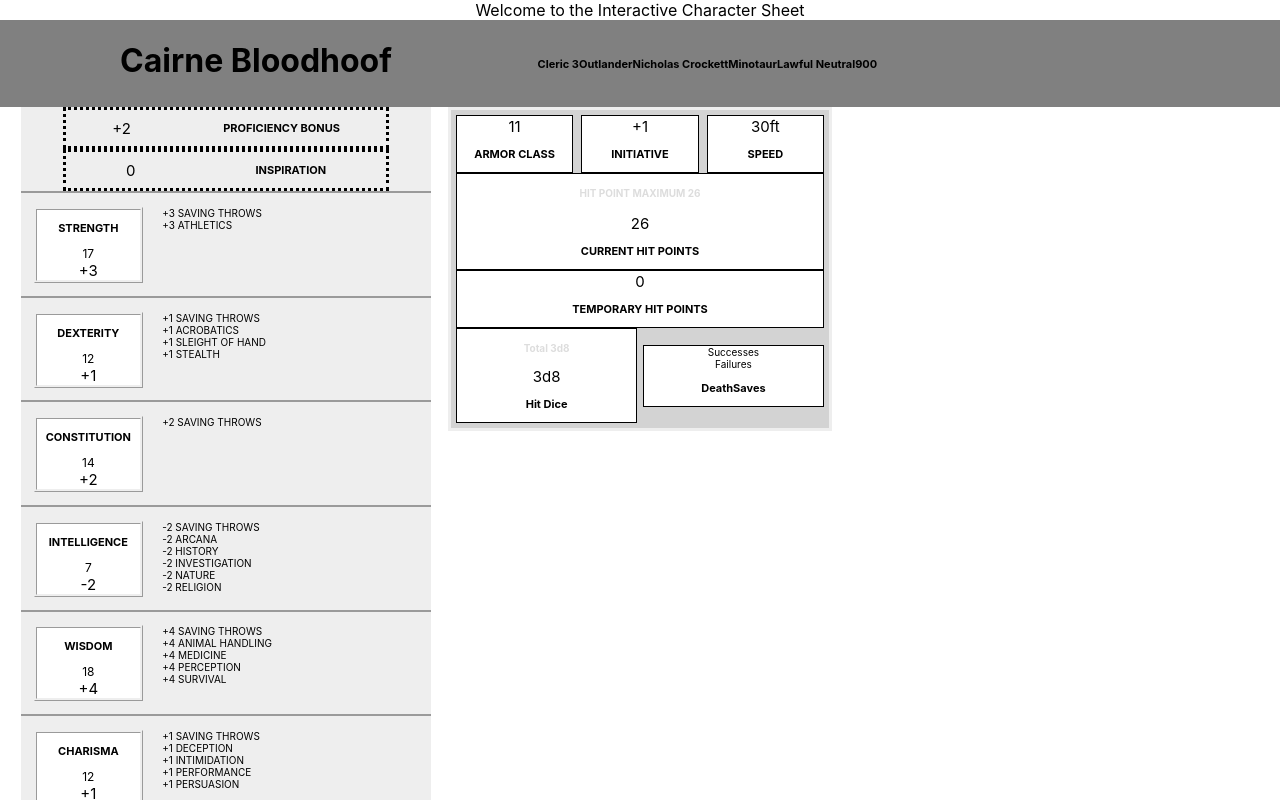
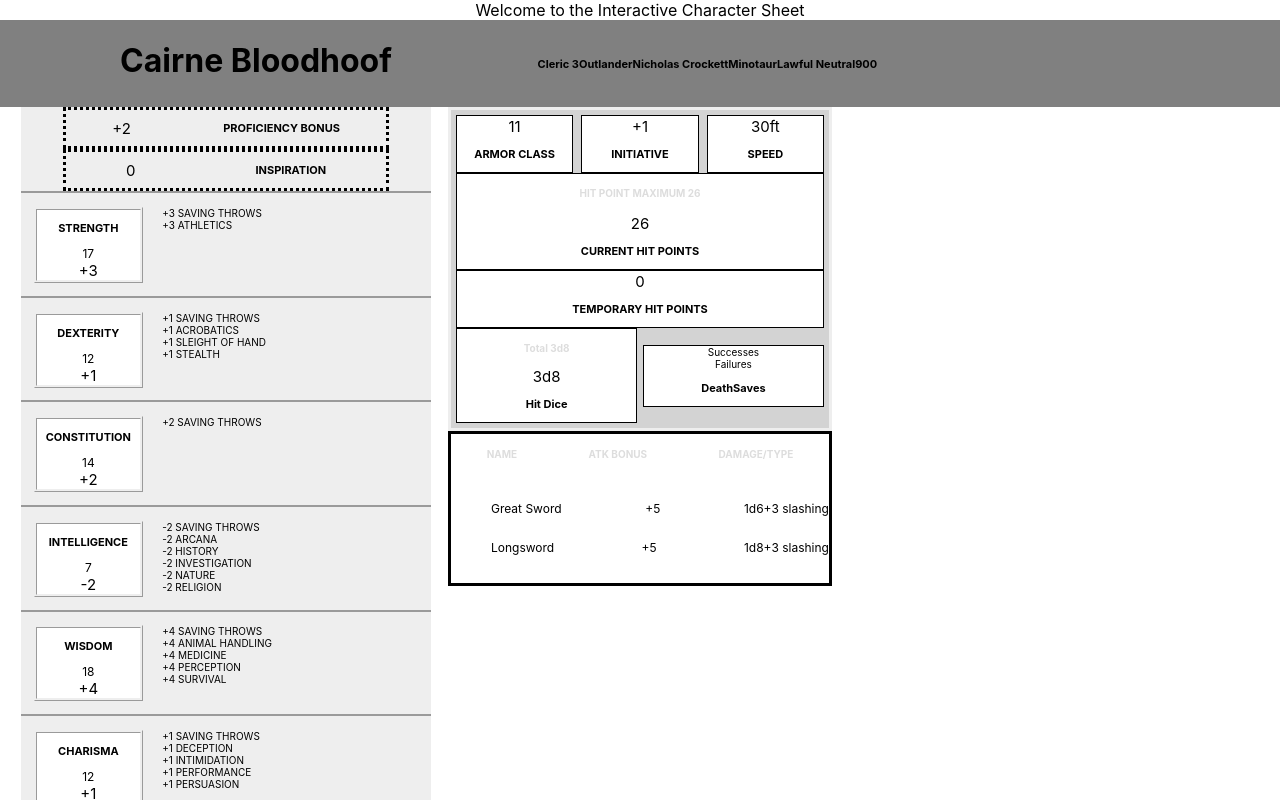
Before and after one commit to nicholasccrockett/interactive-character-sheet, a React (Create React App) app: page / in a window 1280 px wide. Shown: the top 800 px of the page. Built offline with nearby package versions, Linux system fonts and the light colour scheme.

Commit message:
Added weapon attack option box, modified main app to decrease duplicated data.

```diff
--- a/src/App.css
+++ b/src/App.css
@@ -150,6 +150,16 @@ h4 {
   color: #DDDDDD;
 }
 
+.AttackAndSpellcasting {
+border-style: solid;
+}
+
+.boxHeader {
+  display: flex;
+  flex-direction: row;
+  justify-content: space-around;
+}
+
 p3 {
   font-size: 10px;
 }
--- a/src/App.js
+++ b/src/App.js
@@ -1,17 +1,19 @@
 import React from 'react';
-import logo from './logo.svg';
 import './App.css';
+import './PH.json';
+import WeaponsList from './components/WeaponsList.js';
 
 class App extends React.Component {
   constructor(props) {
     super(props);
+    this.handbook = require("./PH.json");
     this.data = require("./Characters.json");
     this.selected = this.data.Characters[0];
     //set state value based off of incoming character. Assumes the use of the first character.
     this.state = {
       sel:0,
+      character : this.selected,
       profMod : this.calcProf(this.selected.pcLevel, this.selected.scLevel),
-      inspiration : this.selected.inspiration,
       str: this.selected.baseStats.STR + this.selected.baseStatModifiers.STR,
       dex : this.selected.baseStats.DEX + this.selected.baseStatModifiers.DEX,
       con : this.selected.baseStats.CON + this.selected.baseStatModifiers.CON,
@@ -24,14 +26,23 @@ class App extends React.Component {
       intMod : this.getMod(this.selected.baseStats.INT + this.selected.baseStatModifiers.INT),
       wisMod : this.getMod(this.selected.baseStats.WIS + this.selected.baseStatModifiers.WIS),
       chaMod : this.getMod(this.selected.baseStats.CHA + this.selected.baseStatModifiers.CHA),
-      HPMax : this.selected.HPMax,
-      currentHP : this.selected.currentHP,
-      tempHP : this.selected.tempHP,
-      hitDice : this.selected.hitDice,
-      proficiencies : this.selected.otherProficiencies,
-      languages : this.selected.languages
+      stats : {
+        profMod : this.calcProf(this.selected.pcLevel, this.selected.scLevel),
+        str: this.selected.baseStats.STR + this.selected.baseStatModifiers.STR,
+        dex : this.selected.baseStats.DEX + this.selected.baseStatModifiers.DEX,
+        con : this.selected.baseStats.CON + this.selected.baseStatModifiers.CON,
+        wis : this.selected.baseStats.WIS + this.selected.baseStatModifiers.WIS,
+        int : this.selected.baseStats.INT + this.selected.baseStatModifiers.INT,
+        cha : this.selected.baseStats.CHA + this.selected.baseStatModifiers.CHA,
+        strMod : this.getMod(this.selected.baseStats.STR + this.selected.baseStatModifiers.STR),
+        dexMod : this.getMod(this.selected.baseStats.DEX + this.selected.baseStatModifiers.DEX),
+        conMod : this.getMod(this.selected.baseStats.CON + this.selected.baseStatModifiers.CON),
+        intMod : this.getMod(this.selected.baseStats.INT + this.selected.baseStatModifiers.INT),
+        wisMod : this.getMod(this.selected.baseStats.WIS + this.selected.baseStatModifiers.WIS),
+        chaMod : this.getMod(this.selected.baseStats.CHA + this.selected.baseStatModifiers.CHA),
+      }
     };
-    console.log(this.selected);
+    console.log(this.state.character);
   }
 
   //calculates overall level and return the correct proficiency modifier.
@@ -50,17 +61,17 @@ class App extends React.Component {
 
   // displays the class info. Only displays one class if there is only only class.(App only supports 2 classes currently.
   classes () {
-    if (this.selected.scLevel != 0) {
+    if (this.state.character.scLevel !== 0) {
       return (
         <div>
-          <h3>{this.selected.class} {this.selected.pcLevel}</h3>
-          <h3>{this.selected.sClass} {this.selected.scLevel}</h3>
+          <h3>{this.state.character.class} {this.state.character.pcLevel}</h3>
+          <h3>{this.state.character.sClass} {this.state.character.scLevel}</h3>
         </div>
       )
     } else {
       return (
         <div>
-          <h3>{this.selected.class} {this.selected.pcLevel}</h3>
+          <h3>{this.state.character.class} {this.state.character.pcLevel}</h3>
         </div>
       )
     }
@@ -116,7 +127,7 @@ class App extends React.Component {
           <h3>PROFICIENCY BONUS</h3>
         </div>
         <div className="statBlock1">
-          <p1>{this.state.inspiration}</p1>
+          <p1>{this.state.character.inspiration}</p1>
           <h3>INSPIRATION</h3>
         </div>
         <div className="statBlock2">
@@ -126,8 +137,8 @@ class App extends React.Component {
             <p1 className="modifier">{this.modStr(this.state.strMod)}</p1>
           </div>
           <div className="skillNums">
-            <p3>{this.modStr(this.state.strMod + (this.selected.proficiencies.STR * this.state.profMod))} SAVING THROWS</p3>
-            <p3>{this.modStr(this.state.strMod + (this.selected.skills.athletics * this.state.profMod))} ATHLETICS</p3>
+            <p3>{this.modStr(this.state.strMod + (this.state.character.proficiencies.STR * this.state.profMod))} SAVING THROWS</p3>
+            <p3>{this.modStr(this.state.strMod + (this.state.character.skills.athletics * this.state.profMod))} ATHLETICS</p3>
           </div>
         </div>
         <div className="statBlock2">
@@ -137,10 +148,10 @@ class App extends React.Component {
             <p1 className="modifier">{this.modStr(this.state.dexMod)}</p1>
           </div>
           <div className="skillNums">
-            <p3>{this.modStr(this.state.dexMod + (this.selected.proficiencies.DEX * this.state.profMod))} SAVING THROWS</p3>
-            <p3>{this.modStr(this.state.dexMod + (this.selected.skills.acrobatics * this.state.profMod))} ACROBATICS</p3>
-            <p3>{this.modStr(this.state.dexMod + (this.selected.skills.sleight * this.state.profMod))} SLEIGHT OF HAND</p3>
-            <p3>{this.modStr(this.state.dexMod + (this.selected.skills.stealth * this.state.profMod))} STEALTH</p3>
+            <p3>{this.modStr(this.state.dexMod + (this.state.character.proficiencies.DEX * this.state.profMod))} SAVING THROWS</p3>
+            <p3>{this.modStr(this.state.dexMod + (this.state.character.skills.acrobatics * this.state.profMod))} ACROBATICS</p3>
+            <p3>{this.modStr(this.state.dexMod + (this.state.character.skills.sleight * this.state.profMod))} SLEIGHT OF HAND</p3>
+            <p3>{this.modStr(this.state.dexMod + (this.state.character.skills.stealth * this.state.profMod))} STEALTH</p3>
           </div>
         </div>
         <div className="statBlock2">
@@ -150,7 +161,7 @@ class App extends React.Component {
             <p1 className="modifier">{this.modStr(this.state.conMod)}</p1>
           </div>
           <div className="skillNums">
-            <p3>{this.modStr(this.state.conMod + (this.selected.proficiencies.CON * this.state.profMod))} SAVING THROWS</p3>
+            <p3>{this.modStr(this.state.conMod + (this.state.character.proficiencies.CON * this.state.profMod))} SAVING THROWS</p3>
           </div>
         </div>
         <div className="statBlock2">
@@ -160,12 +171,12 @@ class App extends React.Component {
             <p1 className="modifier">{this.modStr(this.state.intMod)}</p1>
           </div>
           <div className="skillNums">
-            <p3>{this.modStr(this.state.intMod + (this.selected.proficiencies.INT * this.state.profMod))} SAVING THROWS</p3>
-            <p3>{this.modStr(this.state.intMod + (this.selected.skills.arcana * this.state.profMod))} ARCANA</p3>
-            <p3>{this.modStr(this.state.intMod + (this.selected.skills.history * this.state.profMod))} HISTORY</p3>
-            <p3>{this.modStr(this.state.intMod + (this.selected.skills.investigation * this.state.profMod))} INVESTIGATION</p3>
-            <p3>{this.modStr(this.state.intMod + (this.selected.skills.nature * this.state.profMod))} NATURE</p3>
-            <p3>{this.modStr(this.state.intMod + (this.selected.skills.religion * this.state.profMod))} RELIGION</p3>
+            <p3>{this.modStr(this.state.intMod + (this.state.character.proficiencies.INT * this.state.profMod))} SAVING THROWS</p3>
+            <p3>{this.modStr(this.state.intMod + (this.state.character.skills.arcana * this.state.profMod))} ARCANA</p3>
+            <p3>{this.modStr(this.state.intMod + (this.state.character.skills.history * this.state.profMod))} HISTORY</p3>
+            <p3>{this.modStr(this.state.intMod + (this.state.character.skills.investigation * this.state.profMod))} INVESTIGATION</p3>
+            <p3>{this.modStr(this.state.intMod + (this.state.character.skills.nature * this.state.profMod))} NATURE</p3>
+            <p3>{this.modStr(this.state.intMod + (this.state.character.skills.religion * this.state.profMod))} RELIGION</p3>
           </div>
         </div>
         <div className="statBlock2">
@@ -175,11 +186,11 @@ class App extends React.Component {
             <p1 className="modifier">{this.modStr(this.state.wisMod)}</p1>
           </div>
           <div className="skillNums">
-            <p3>{this.modStr(this.state.wisMod + (this.selected.proficiencies.WIS * this.state.profMod))} SAVING THROWS</p3>
-            <p3>{this.modStr(this.state.wisMod + (this.selected.skills.animalHandling * this.state.profMod))} ANIMAL HANDLING</p3>
-            <p3>{this.modStr(this.state.wisMod + (this.selected.skills.insight * this.state.profMod))} MEDICINE</p3>
-            <p3>{this.modStr(this.state.wisMod + (this.selected.skills.perception * this.state.profMod))} PERCEPTION</p3>
-            <p3>{this.modStr(this.state.wisMod + (this.selected.skills.survival * this.state.profMod))} SURVIVAL</p3>
+            <p3>{this.modStr(this.state.wisMod + (this.state.character.proficiencies.WIS * this.state.profMod))} SAVING THROWS</p3>
+            <p3>{this.modStr(this.state.wisMod + (this.state.character.skills.animalHandling * this.state.profMod))} ANIMAL HANDLING</p3>
+            <p3>{this.modStr(this.state.wisMod + (this.state.character.skills.insight * this.state.profMod))} MEDICINE</p3>
+            <p3>{this.modStr(this.state.wisMod + (this.state.character.skills.perception * this.state.profMod))} PERCEPTION</p3>
+            <p3>{this.modStr(this.state.wisMod + (this.state.character.skills.survival * this.state.profMod))} SURVIVAL</p3>
           </div>
         </div>
         <div className="statBlock2">
@@ -189,11 +200,11 @@ class App extends React.Component {
             <p1 className="modifier">{this.modStr(this.state.chaMod)}</p1>
           </div>
           <div className="skillNums">
-            <p3>{this.modStr(this.state.chaMod + (this.selected.proficiencies.CHA * this.state.profMod))} SAVING THROWS</p3>
-            <p3>{this.modStr(this.state.chaMod + (this.selected.skills.deception * this.state.profMod))} DECEPTION</p3>
-            <p3>{this.modStr(this.state.chaMod + (this.selected.skills.intimidation * this.state.profMod))} INTIMIDATION</p3>
-            <p3>{this.modStr(this.state.chaMod + (this.selected.skills.performance * this.state.profMod))} PERFORMANCE</p3>
-            <p3>{this.modStr(this.state.chaMod + (this.selected.skills.persuasion * this.state.profMod))} PERSUASION</p3>
+            <p3>{this.modStr(this.state.chaMod + (this.state.character.proficiencies.CHA * this.state.profMod))} SAVING THROWS</p3>
+            <p3>{this.modStr(this.state.chaMod + (this.state.character.skills.deception * this.state.profMod))} DECEPTION</p3>
+            <p3>{this.modStr(this.state.chaMod + (this.state.character.skills.intimidation * this.state.profMod))} INTIMIDATION</p3>
+            <p3>{this.modStr(this.state.chaMod + (this.state.character.skills.performance * this.state.profMod))} PERFORMANCE</p3>
+            <p3>{this.modStr(this.state.chaMod + (this.state.character.skills.persuasion * this.state.profMod))} PERSUASION</p3>
           </div>
         </div>
         <div className="statBlock1">
@@ -206,18 +217,18 @@ class App extends React.Component {
 
   totalHitDie(){
     let hd = "";
-    for(let i = 0; i<this.state.hitDice.length; i++){
-      hd += this.state.hitDice[i].total + this.state.hitDice[i].dice;
+    for(let i = 0; i<this.state.character.hitDice.length; i++){
+      hd += this.state.character.hitDice[i].total + this.state.character.hitDice[i].dice;
     }
     return hd;
   }
 
   hitDieCalc(){
     let hd = "";
-    for(let i = 0; i<this.state.hitDice.length; i++){
-      let k = this.state.hitDice[i].total; //- this.state.hitDice[i].used;
-      k -=this.state.hitDice[i].used;
-      hd+=k + this.state.hitDice[i].dice;
+    for(let i = 0; i<this.state.character.hitDice.length; i++){
+      let k = this.state.character.hitDice[i].total; //- this.state.character.hitDice[i].used;
+      k -=this.state.character.hitDice[i].used;
+      hd+=k + this.state.character.hitDice[i].dice;
     }
     return hd;
   }
@@ -235,17 +246,17 @@ class App extends React.Component {
             <h3>INITIATIVE</h3>
           </div>
           <div className="statBox">
-            <p1>{this.selected.speed}</p1>
+            <p1>{this.state.character.speed}</p1>
             <h3>SPEED</h3>
           </div>
         </div>
         <div className="statBoxWide">
-          <h4>HIT POINT MAXIMUM {this.state.HPMax}</h4>
-          <p1>{this.state.currentHP}</p1>
+          <h4>HIT POINT MAXIMUM {this.state.character.HPMax}</h4>
+          <p1>{this.state.character.currentHP}</p1>
           <h3>CURRENT HIT POINTS</h3>
         </div>
         <div className="statBoxWide">
-          <p1>{this.state.tempHP}</p1>
+          <p1>{this.state.character.tempHP}</p1>
           <h3>TEMPORARY HIT POINTS</h3>
         </div>
         <div className="statFooter">
@@ -264,6 +275,23 @@ class App extends React.Component {
     )
   }
 
+  weaponItem(props){
+    const val = props.val;
+    return <li>{props.val}</li>
+  }
+
+  weaponList(eqArr){;
+    const listItem = eqArr.map((eqArr) =>
+      {this.weaponItem(eqArr.toString(), eqArr)}
+    );
+
+    return (
+      <ul>
+        {listItem}
+      </ul>
+    );
+  }
+
   calcSaves(){
 
   }
@@ -276,28 +304,32 @@ class App extends React.Component {
         </div>
         <div className="Meta">
           <div className="charName">
-            <h1>{this.selected.charName}</h1>
+            <h1>{this.state.character.charName}</h1>
           </div>
           <div className="otherMeta">
             {this.classes()}
-            <h3>{this.selected.background}</h3>
-            <h3>{this.selected.playerName}</h3>
-            <h3>{this.selected.race}</h3>
-            <h3>{this.selected.alignment}</h3>
-            <h3>{this.selected.experiencePoints}</h3>
+            <h3>{this.state.character.background}</h3>
+            <h3>{this.state.character.playerName}</h3>
+            <h3>{this.state.character.race}</h3>
+            <h3>{this.state.character.alignment}</h3>
+            <h3>{this.state.character.experiencePoints}</h3>
           </div>
         </div>
         <div className="page1">
           <div className="col1">
             {this.stats()}
             <div className="otherProficiencies">
-              {this.state.proficiencies}
-              {this.state.languages}
+              {this.state.character.otherProficiencies}
+              {this.state.character.languages}
               <h3>OTHER PROFICIENCIES & LANGUAGES</h3>
             </div>
           </div>
           <div className="col2">
             {this.status()}
+            <div className="AttackAndSpellcasting">
+              <div className="boxHeader"><h4>NAME</h4><h4>ATK BONUS</h4><h4>DAMAGE/TYPE</h4></div>
+              <WeaponsList equipment={this.state.character.equipment} stats={this.state.stats} modStr={this.modStr}/>
+            </div>
           </div>
           <div className="col3">
 
--- a/src/Characters.json
+++ b/src/Characters.json
@@ -14,10 +14,9 @@
       "flaws": "",
       "race": "Minotaur",
       "alignment": "Lawful Neutral",
-      "otherProficiencies": "List",
+      "otherProficiencies": "None, ",
       "featuresAndTraits": "",
       "languages": "Common, Minotaur and Orcish",
-      "equipment": "",
       "experiencePoints": 900,
       "inspiration": 0,
       "baseStats": {
@@ -84,7 +83,31 @@
       "saves": {
         "successes": 0,
         "fails": 0
-      }
+      },
+      "equipment": [
+        {
+          "name": "Great Sword",
+          "type": "weapon",
+          "category": "martial",
+          "damageDie": "d6",
+          "damageDieNum": 1,
+          "damageType": "slashing"
+        },
+        {
+          "name": "Longsword",
+          "type": "weapon",
+          "category": "martial",
+          "damageDie": "d8",
+          "twoHandedDamageDie": "d12",
+          "damageDieNum": 1,
+          "damageType": "slashing"
+        },
+        {
+          "name": "rope",
+          "type": "utility",
+          "length": "50ft"
+        }
+      ]
     }
   ]
 }
--- /dev/null
+++ b/src/components/WeaponsList.js
@@ -0,0 +1,61 @@
+import React from 'react';
+
+class WeaponsList extends React.Component {
+  constructor(props){
+    super(props);
+    this.state = {equipment: props.equipment, stats: props.stats};
+
+    this.listItemStyle = {
+      fontSize:12,
+      color: "Black"
+    };
+
+    this.listStyle = {
+      display: "flex",
+      'flexDirection': "row",
+      'justifyContent':'space-between',
+      'alignSelf':'center'
+    };
+  }
+
+  max(val1, val2) {
+    if(val1>val2)
+      return val1;
+    else return val2;
+  }
+
+  listItem(value){
+    if(value.type!=="weapon")
+      return null;
+    console.log();
+    let bonus = 0;
+    if(value.isFinesse) {
+      bonus = this.max(this.state.stats.strMod, this.state.stats.dexMod);
+    }
+    else
+      bonus=this.state.stats.strMod;
+    let atkBonus = bonus + this.props.stats.profMod;
+    if(value.isVersatile){
+      console.log("Need to fill in function change for if weapon is versatile")
+    }
+    //atkBonus = props.modifiers.strMod;
+
+    return(
+      <li key={value.name} style={this.listStyle}>
+        <p style={this.listItemStyle}>{value.name}</p>
+        <p style={this.listItemStyle}>{this.props.modStr(atkBonus)}</p>
+        <p style={this.listItemStyle}>{value.damageDieNum}{value.damageDie}{this.props.modStr(bonus)} {value.damageType}</p>
+      </li>
+    )
+  }
+
+  render(){
+    return(
+      <ul>
+        {this.state.equipment.map((weapon) => this.listItem(weapon)/*"<ListItem key={weapon.toString()} value={weapon} stats={this.state.stats}/>"*/)}
+      </ul>
+    );
+  }
+}
+
+export default WeaponsList;
```
Also changed, not shown: src/PH.json (+13 -6 lines).
